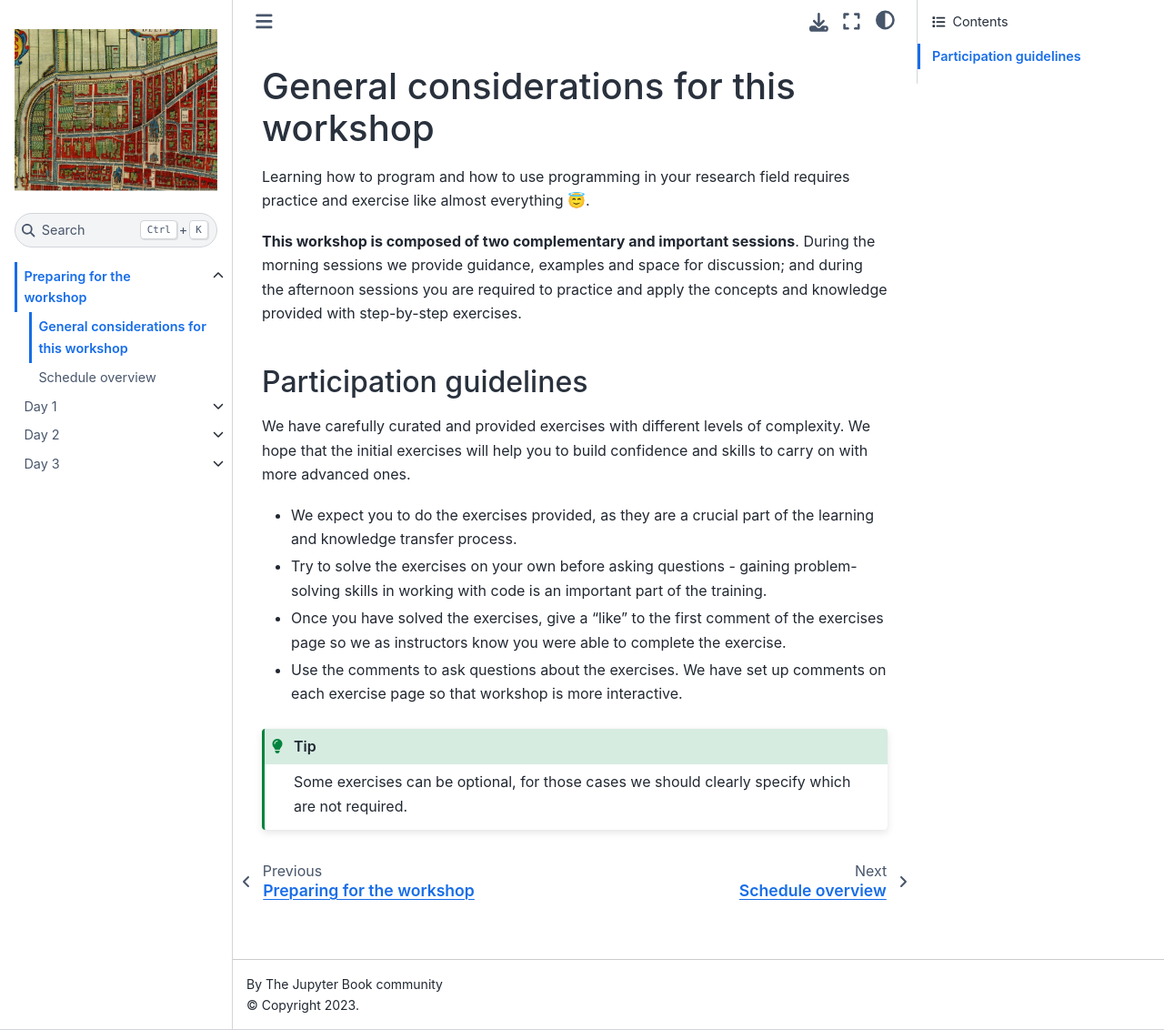
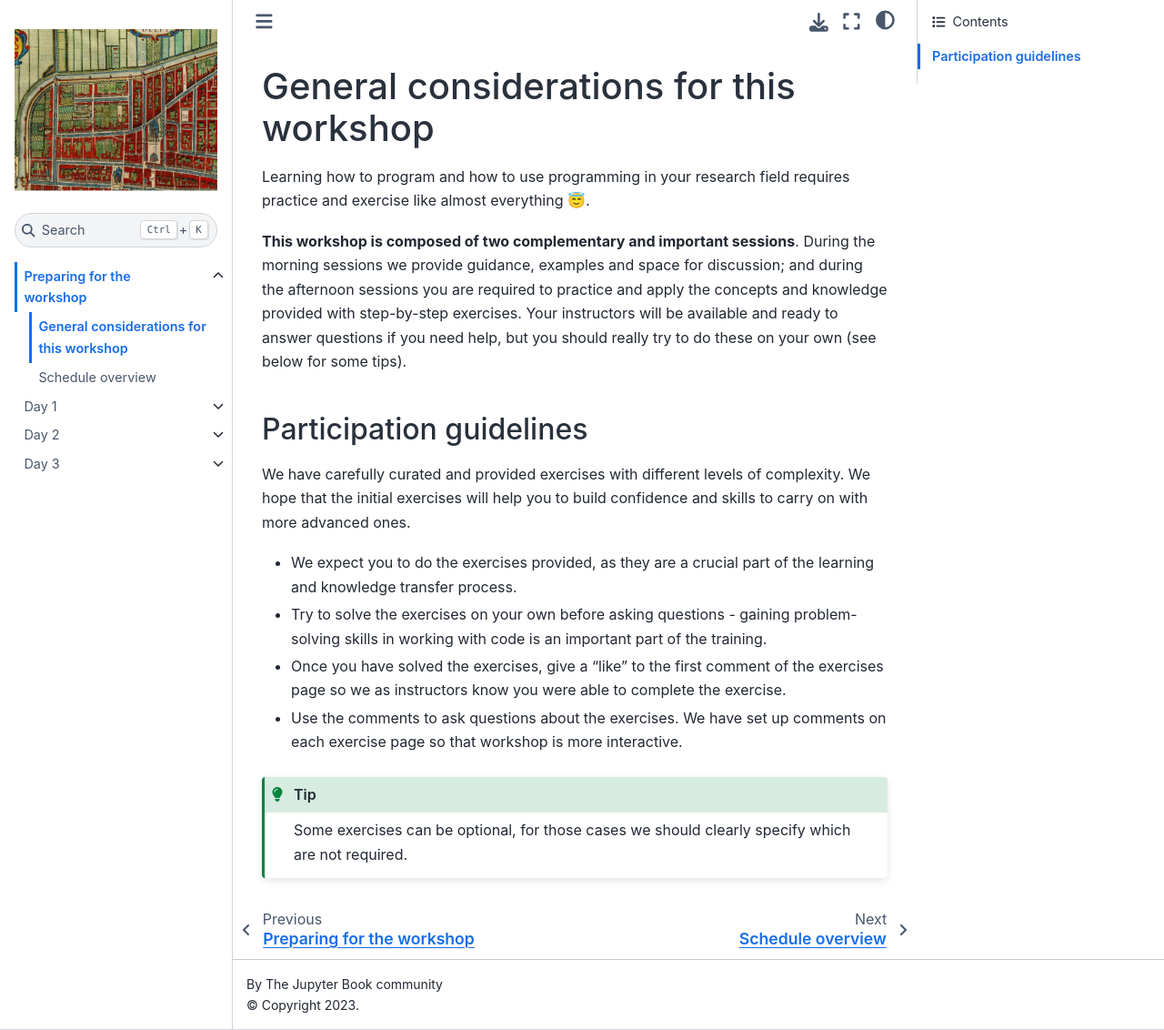
Before and after one commit to the-magnificents/04-02-2021-Carpentry-for-HGIS, a Jupyter Book: the page built from 00_Lesson_prep/01_About_this_workshop.md, in a window 1280 px wide and 1132 px high. Shown: the whole window at 91% size. Built offline with Jupyter Book 1.0.4 settings and Sphinx 7.4.7 and the Sphinx Book theme 1.1.4, drawn with Linux system fonts in a browser that asks for light colours; pages that are not in the unit, such as notebooks, are missing from menus.

Commit message:
help instructions

```diff
--- a/00_Lesson_prep/01_About_this_workshop.md
+++ b/00_Lesson_prep/01_About_this_workshop.md
@@ -1,7 +1,7 @@
 # General considerations for this workshop
 Learning how to program and how to use programming in your research field requires practice and exercise like almost everything 😇.
 
-**This workshop is composed of two complementary and important sessions**. During the morning sessions we provide guidance, examples and space for discussion; and during the afternoon sessions you are required to practice and apply the concepts and knowledge provided with step-by-step exercises.
+**This workshop is composed of two complementary and important sessions**. During the morning sessions we provide guidance, examples and space for discussion; and during the afternoon sessions you are required to practice and apply the concepts and knowledge provided with step-by-step exercises. Your instructors will be available and ready to answer questions if you need help, but you should really try to do these on your own (see below for some tips).
 
 ## Participation guidelines
 We have carefully curated and provided exercises with different levels of complexity. We hope that the initial exercises will help you to build confidence and skills to carry on with more advanced ones.
```
